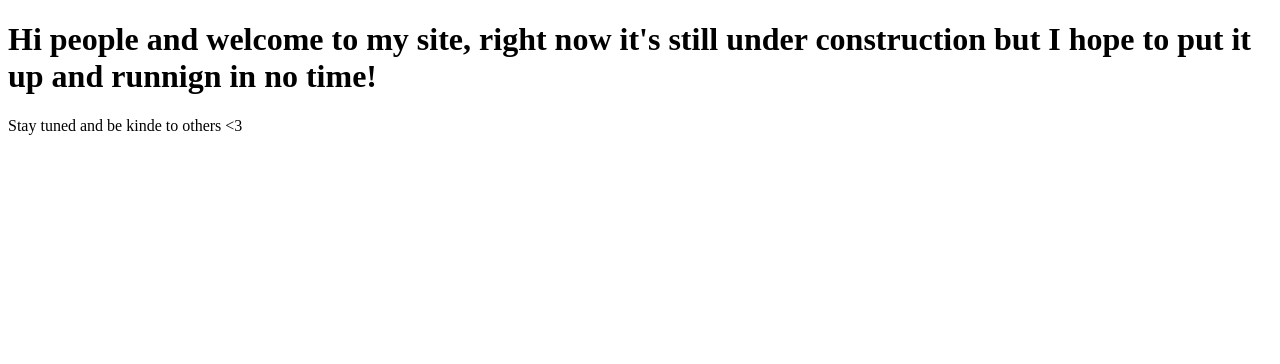
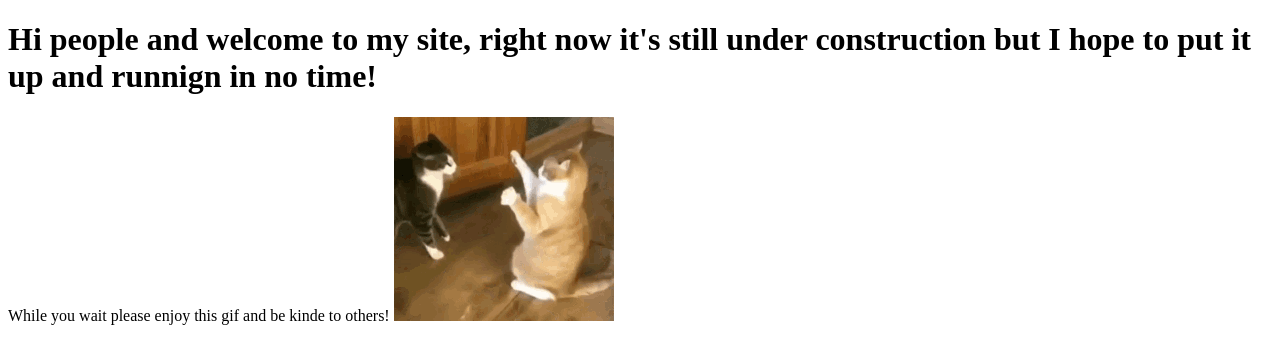
Before and after one commit to Xomrac/Xomrac.github.io, a plain HTML site: page index.html in a window 1280 px wide. Drawn offline with Linux system fonts and the light colour scheme.

Commit message:
placeholder image is now shown

```diff
--- a/index.html
+++ b/index.html
@@ -2,6 +2,8 @@
 <html>
 <body>
 <h1>Hi people and welcome to my site, right now it's still under construction but I hope to put it up and runnign in no time!</h1>
-<p>Stay tuned and be kinde to others <3 </p>
+<p>While you wait please enjoy this gif and be kinde to others!
+<img src="https://github.com/Xomrac/Xomrac.github.io/blob/main/Gifs_%26_images/Cats.gif">
+</p>
 </body>
 </html>
```
